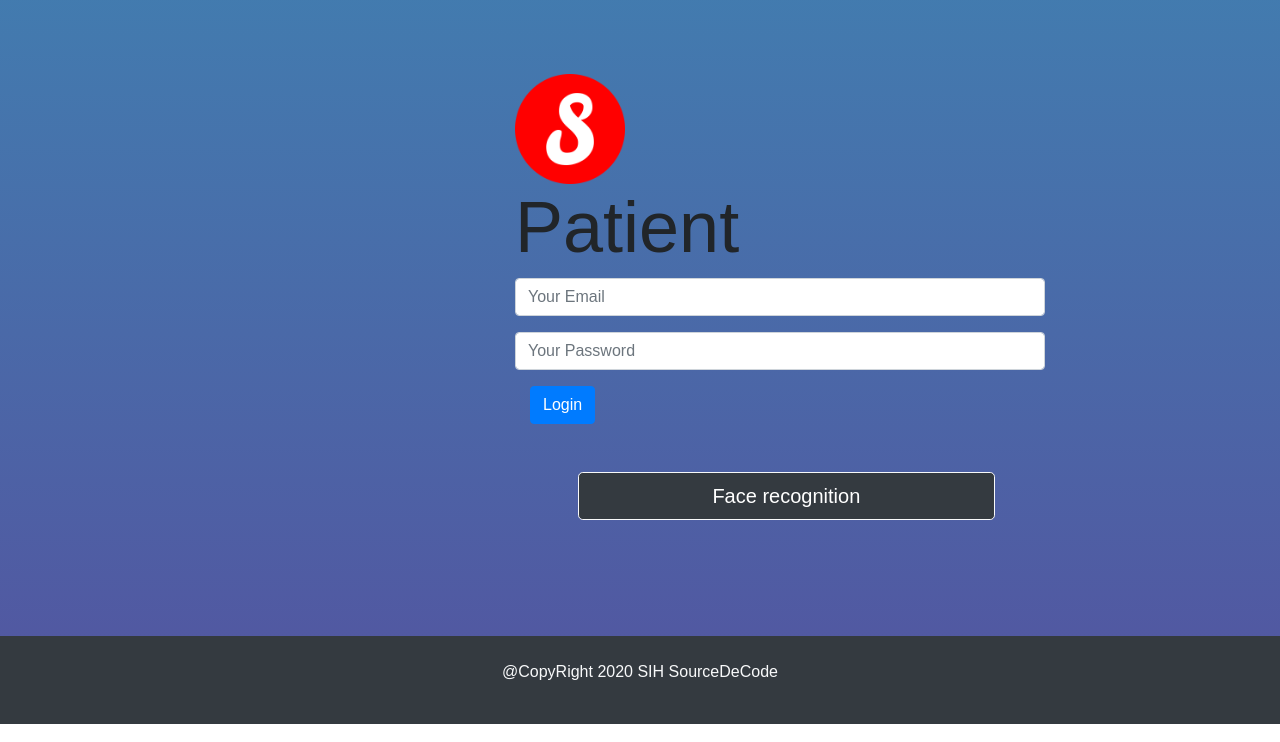
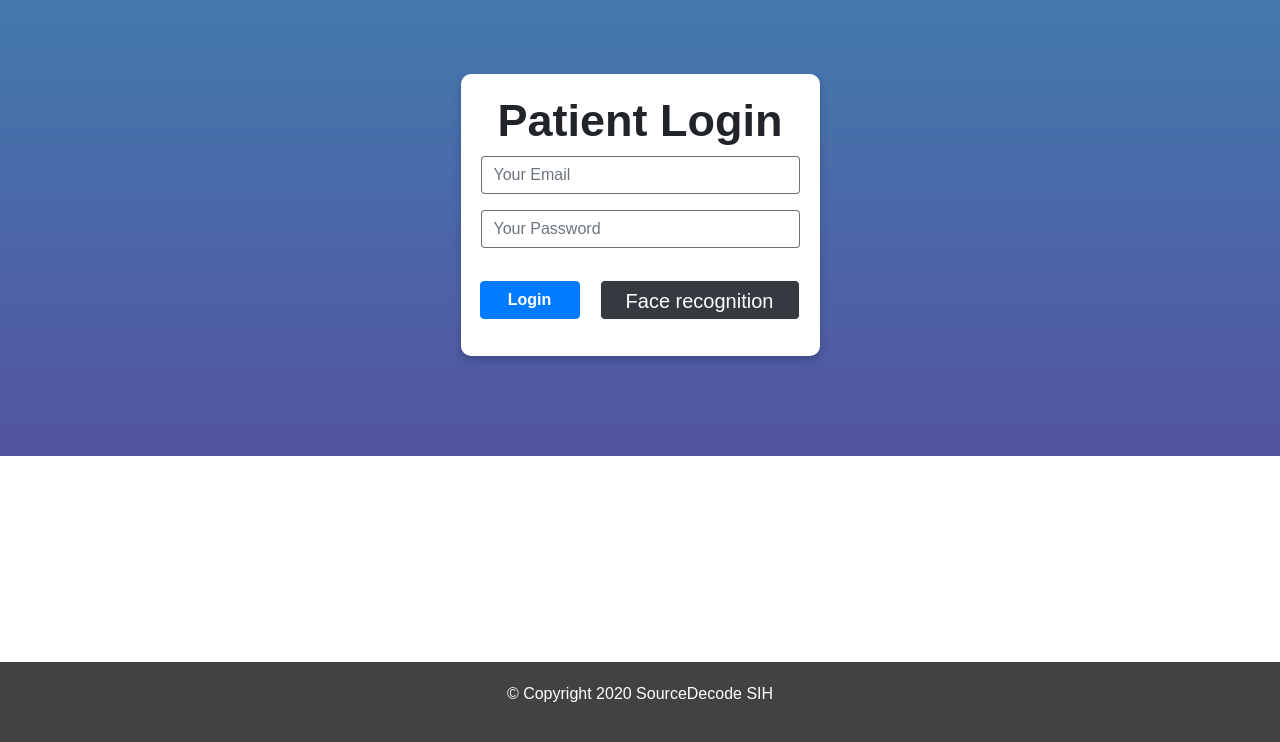
Before and after one commit to Anuragtech02/SepsisDjango, a Django app: page /patient/sign in a window 1280 px wide. Shown: the part 58-800 px from the top of the page. Run offline with Django 3.2, Linux system fonts and the light colour scheme; some libraries are stand-ins or nearby versions.

Commit message:
Login page done

```diff
--- a/assets/css/home.css
+++ b/assets/css/home.css
@@ -3,7 +3,7 @@
   background-repeat: no-repeat;
   background-size: cover;
   font-family: Arial, Helvetica, sans-serif;
-
+  min-height: 90vh;
 }
 
 .headerSepsis{
--- a/assets/css/login-pat.css
+++ b/assets/css/login-pat.css
@@ -139,3 +139,57 @@
      box-shadow:  0 3px 8px 0 #b8b8b8;
      padding: 10px;
     }
+    .cardBack{
+        display: block;
+        margin: auto;
+        background-color: white;
+        padding: 20px;
+        border-radius: 10px;
+        box-shadow: 0 4px 8px 0 rgba(0, 0, 0, 0.2);
+    }
+    .form-control{
+        border-color: rgba(97, 94, 94, 0.884);
+    }
+     .loginButton{
+       margin-left: -1px;
+
+    }
+    .buttonLogin{
+        width:100px;
+        font-weight: bold;
+    }
+    .faceButton{
+        margin-left: 20px;
+        margin-top: 0px;
+
+     }
+     .buttonFace{
+         width:200px;
+         height:40px;
+         padding-top: 5px;
+         font-weight: ;
+
+     }
+     .formgroupbuttons{
+         display: flex;
+         justify-content: center;
+         align-items: center;
+     }
+     .display3{
+         font-size: 45px;
+         font-weight: bold;
+         text-align: center;
+     }
+
+.footer{
+
+    left: 0;
+    bottom: 0;
+    width: 100%;
+    background-color: rgb(66, 66, 66);
+    color: white;
+    padding: 20px;
+    text-align: center;
+    position: fixed;
+
+  }
--- a/patient/templates/signIn.html
+++ b/patient/templates/signIn.html
@@ -68,12 +68,10 @@
     <br>
 <div class="container login-container trans" id="bg" >
     <div class="row " >
-        <div class="col-md-3"></div>
-        <div class="col-md-6 justify-content-around login-form-2"  id="user-form">
-            <div class="login-logo" id="content-mobile">
-                <a href="#" target="_blank"> <img src="{% static '/img/favicon512.png'%}" width="110px" alt=""  /></a>
-            </div>
-            <h3 class="display-3">{% trans "Patient" %}</h3>
+        <div class="cardBack">
+        <div class=""  id="user-form">
+
+            <h3 class="display3">{% trans "Patient Login" %}</h3>
             <form action="postsign" method="post">
                 {% csrf_token %}
                 <div class="form-group">
@@ -84,31 +82,23 @@
                 </div>
 
 
-                <div class="form-group col-sm-12 ">
-                    <input type="submit" class="btnSubmit btn btn-primary" value="Login" /><br><br><br>
-                    <button type="button" class="btn btn-dark mx-5 col-sm-8 col-md-10 border-light btn-lg px-4 justify-content-center" id="submit-btn" onclick="location.href='{% url 'naman' %}'">
+                <div class="formgroupbuttons">
+                    <div class="loginButton"><input type="submit" class="btnSubmit btn btn-primary buttonLogin" value="Login" /></div><br><br><br>
+                    <div class="faceButton"><button type="button" class="btn btn-dark   border-light btn-lg  buttonFace" id="submit-btn" onclick="location.href='{% url 'naman' %}'">
                         Face recognition
                     </button>
                 </div>
             </form>
+            </div>
         </div>
     </div>
 </div>
 
 
 <!--~~~~~~~~~~~~~~~FOOTER-HERE~~~~~~~~~~~~-->
-<footer class="footer text-center bg-dark text-light p-4">
-    <p>@CopyRight 2020 SIH SourceDeCode</p>
-</footer></div>
-
-    <script src="https://code.jquery.com/jquery-3.2.1.slim.min.js" integrity="sha384-KJ3o2DKtIkvYIK3UENzmM7KCkRr/rE9/Qpg6aAZGJwFDMVNA/GpGFF93hXpG5KkN"
-        crossorigin="anonymous"></script>
-    <script src="https://cdnjs.cloudflare.com/ajax/libs/popper.js/1.12.9/umd/popper.min.js" integrity="sha384-ApNbgh9B+Y1QKtv3Rn7W3mgPxhU9K/ScQsAP7hUibX39j7fakFPskvXusvfa0b4Q"
-        crossorigin="anonymous"></script>
-    <script src="https://maxcdn.bootstrapcdn.com/bootstrap/4.0.0/js/bootstrap.min.js" integrity="sha384-JZR6Spejh4U02d8jOt6vLEHfe/JQGiRRSQQxSfFWpi1MquVdAyjUar5+76PVCmYl"
-        crossorigin="anonymous"></script>
-
-   <script src="{% static '/js/login.js' %}"></script>
+<div class="footer">
+    <p>© Copyright 2020 SourceDecode SIH</p>
+  </div>
 </body>
 
 </html>
```
